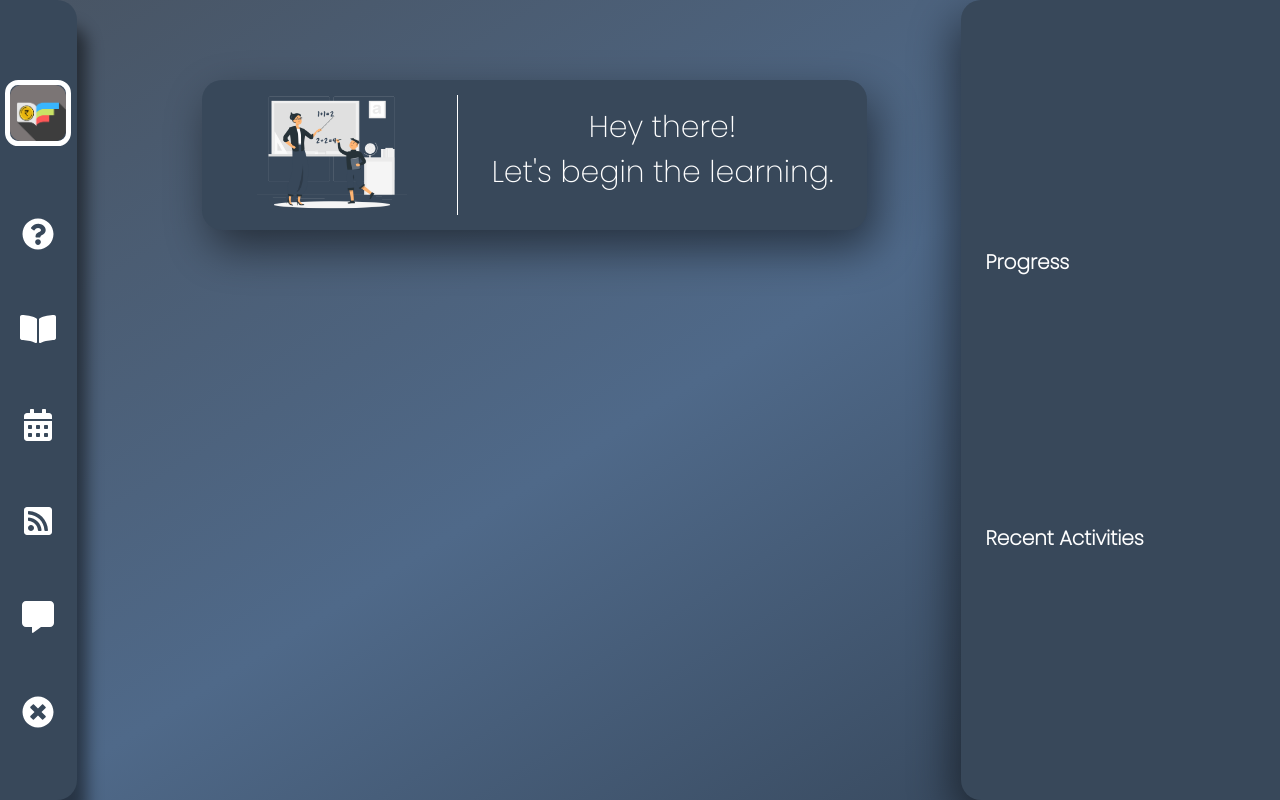
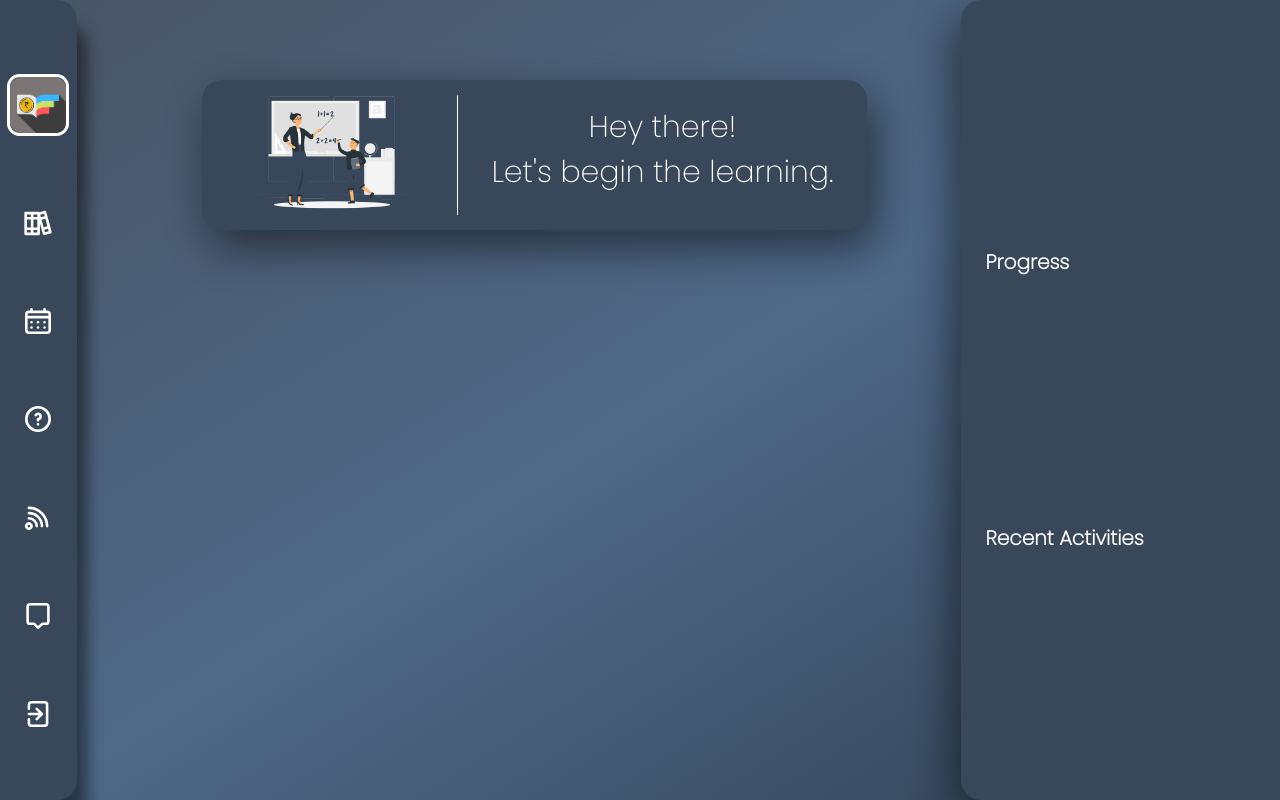
Before and after one commit to rjrealworld/iLEarn, a React (Create React App) app in the folder ilearn/: page / in a window 1280 px wide. Built offline with nearby package versions, Linux system fonts and the light colour scheme.

Commit message:
Icons updated

```diff
--- a/ilearn/src/Sidebar.css
+++ b/ilearn/src/Sidebar.css
@@ -25,11 +25,11 @@
 
 .sidebar-logo {
     height: 7%;
-    border: 5px solid var(--dark-mode-font-color);
+    border: 3px solid var(--dark-mode-font-color);
     border-radius: 20%;
 }
 
 .sidebar-icons {
     color: var(--dark-mode-font-color);
-    transform: scale(2);
+    transform: scale(1.3);
 }
--- a/ilearn/src/Sidebar.js
+++ b/ilearn/src/Sidebar.js
@@ -1,20 +1,18 @@
 import React from 'react';
 
-import { FontAwesomeIcon } from '@fortawesome/react-fontawesome'
-import { faBookOpen, faQuestionCircle, faCalendarAlt, faCommentAlt, faRssSquare, faTimesCircle } from '@fortawesome/free-solid-svg-icons'
-
+import { UilQuestionCircle, UilBooks, UilSchedule, UilRss, UilChat, UilSignout  } from '@iconscout/react-unicons';
 import './Sidebar.css';
 
 function Sidebar() {
     return (
         <div className="sidebar">
             <img src="/assets/images/icon-iLEarn.png" alt="icon-iLEarn" className="sidebar-logo"/>
-            <FontAwesomeIcon icon={faQuestionCircle} className="sidebar-icons" />
-            <FontAwesomeIcon icon={faBookOpen} className="sidebar-icons" />
-            <FontAwesomeIcon icon={faCalendarAlt} className="sidebar-icons" />
-            <FontAwesomeIcon icon={faRssSquare} className="sidebar-icons" />
-            <FontAwesomeIcon icon={faCommentAlt} className="sidebar-icons" />
-            <FontAwesomeIcon icon={faTimesCircle} className="sidebar-icons" />
+            <UilBooks className="sidebar-icons" />
+            <UilSchedule className="sidebar-icons" />
+            <UilQuestionCircle className="sidebar-icons" />
+            <UilRss className="sidebar-icons" />
+            <UilChat  className="sidebar-icons" />
+            <UilSignout  className="sidebar-icons" />
         </div>
     )
 }
```
Also changed, not shown: ilearn/package.json (+1 -7 lines), 2 other files (tests, documents, lock files or other folders).
